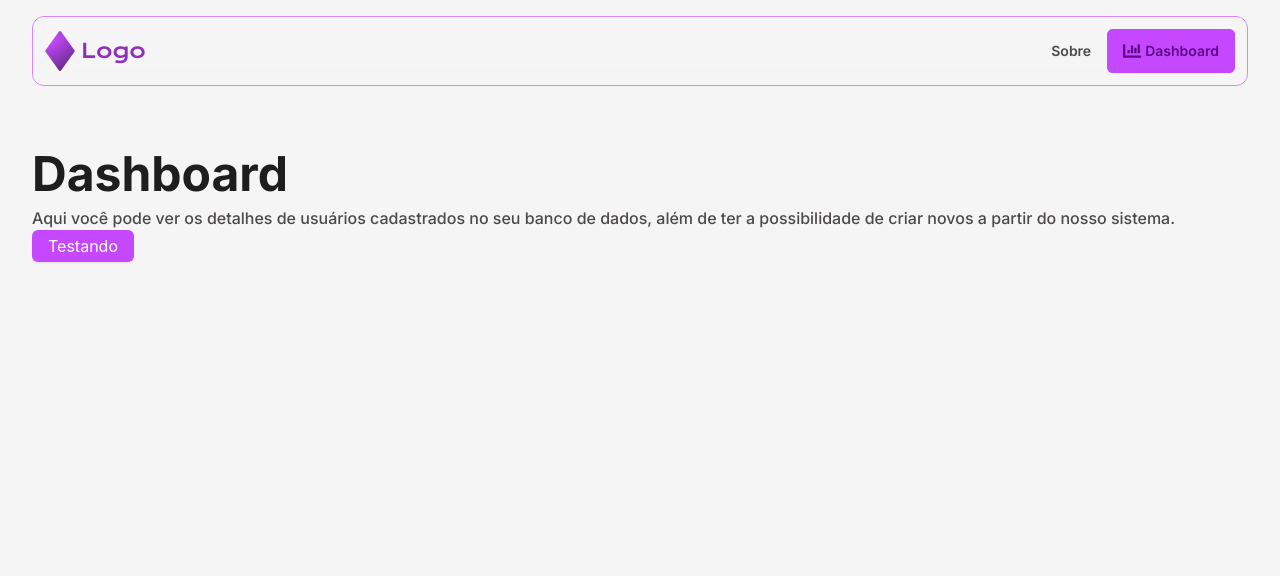
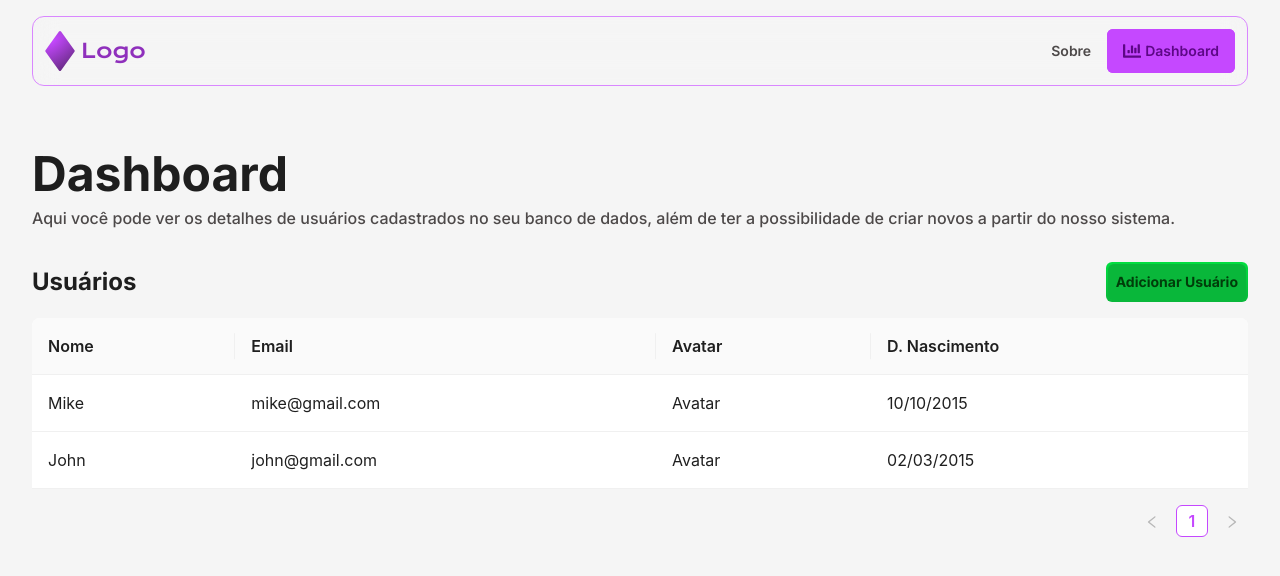
Before and after one commit to PietroRhyan/frontend-test, a Next.js app: page /dashboard in a window 1280 px wide. Shown: the top 576 px of the page. Built offline with nearby package versions, Linux system fonts and the light colour scheme.

Commit message:
feat: add dashboard page implementated with Antd and RJSF

```diff
--- a/package.json
+++ b/package.json
@@ -10,6 +10,10 @@
   },
   "dependencies": {
     "@ant-design/cssinjs": "^1.18.1",
+    "@rjsf/antd": "^5.15.0",
+    "@rjsf/core": "^5.15.0",
+    "@rjsf/utils": "^5.15.0",
+    "@rjsf/validator-ajv8": "^5.15.0",
     "antd": "^5.12.1",
     "eslint-plugin-tailwindcss": "^3.13.0",
     "next": "13.5.4",
--- a/src/app/dashboard/page.tsx
+++ b/src/app/dashboard/page.tsx
@@ -1,19 +1,96 @@
-import { Button } from 'antd'
+'use client'
+
+import { AddUserButton } from '@/components/AddUserButton'
+import { UserForm } from '@/components/UserForm'
+
+import { useState } from 'react'
+
+import { Table } from 'antd'
+import type { ColumnType } from 'antd/es/table'
+
+type DataType = {
+  key: string
+  avatar: string
+  name: string
+  email: string
+  birth: string
+}
+
+const columns: ColumnType<DataType>[] = [
+  {
+    title: 'Nome',
+    dataIndex: 'name',
+    key: 'name',
+  },
+  {
+    title: 'Email',
+    dataIndex: 'email',
+    key: 'email',
+  },
+  {
+    title: 'Avatar',
+    dataIndex: 'avatar',
+    key: 'avatar',
+  },
+  {
+    title: 'D. Nascimento',
+    dataIndex: 'birth',
+    key: 'birth',
+  },
+]
+
+const dataSource: DataType[] = [
+  {
+    key: '1',
+    avatar: 'Avatar',
+    name: 'Mike',
+    email: 'mike@gmail.com',
+    birth: '10/10/2015',
+  },
+  {
+    key: '2',
+    avatar: 'Avatar',
+    name: 'John',
+    email: 'john@gmail.com',
+    birth: '02/03/2015',
+  },
+]
 
 export default function Dashboard() {
+  const [openUserForm, setOpenUserForm] = useState(false)
+
+  function handleOpenUserForm() {
+    setOpenUserForm(!openUserForm)
+  }
+
   return (
     <main>
-      <section className="mx-auto max-w-7xl px-4 pt-[112px] sm:px-8 md:pt-[150px]">
-        <h1 className="mb-2 text-4xl font-bold text-dark-text md:text-5xl">
-          Dashboard
-        </h1>
-        <p className="text-sm font-medium text-text md:text-base">
-          Aqui você pode ver os detalhes de usuários cadastrados no seu banco de
-          dados, além de ter a possibilidade de criar novos a partir do nosso
-          sistema.
-        </p>
+      <section className="mx-auto max-w-7xl space-y-8 px-4 pt-[112px] sm:px-8 md:pt-[150px]">
+        <div className="space-y-2">
+          <h1 className="text-4xl font-bold text-dark-text md:text-5xl">
+            Dashboard
+          </h1>
+          <p className="text-sm font-medium text-text md:text-base">
+            Aqui você pode ver os detalhes de usuários cadastrados no seu banco
+            de dados, além de ter a possibilidade de criar novos a partir do
+            nosso sistema.
+          </p>
+        </div>
 
-        <Button type="primary"> Testando </Button>
+        {openUserForm ? (
+          <UserForm handleOpenUserForm={handleOpenUserForm} />
+        ) : null}
+
+        <div className="space-y-4">
+          <div className="flex items-center justify-between">
+            <h3 className="text-2xl font-bold text-dark-text">Usuários</h3>
+            <AddUserButton
+              title="Adicionar Usuário"
+              handleOpenUserForm={handleOpenUserForm}
+            />
+          </div>
+          <Table dataSource={dataSource} columns={columns} />
+        </div>
       </section>
     </main>
   )
--- a/src/app/providers.tsx
+++ b/src/app/providers.tsx
@@ -1,10 +1,12 @@
 'use client'
 
 import { ReactNode } from 'react'
+
 import { HandleMobileMenuProvider } from '@/context/HandleOpenMobileMenu'
 
 import AntdRegistry from '@/lib/AntdRegistry'
 import { ConfigProvider } from 'antd'
+import { StyleProvider } from '@ant-design/cssinjs'
 import theme from '@/styles/antdThemeConfig'
 
 type ProviderProps = {
@@ -15,7 +17,9 @@ export default function Providers({ children }: ProviderProps) {
   return (
     <AntdRegistry>
       <ConfigProvider theme={theme}>
-        <HandleMobileMenuProvider>{children}</HandleMobileMenuProvider>
+        <StyleProvider>
+          <HandleMobileMenuProvider>{children}</HandleMobileMenuProvider>
+        </StyleProvider>
       </ConfigProvider>
     </AntdRegistry>
   )
--- /dev/null
+++ b/src/components/AddUserButton/index.tsx
@@ -0,0 +1,20 @@
+type AddUserButtonProps = {
+  title: string
+  handleOpenUserForm: () => void
+}
+
+export function AddUserButton({
+  title,
+  handleOpenUserForm,
+}: AddUserButtonProps) {
+  return (
+    <div className="group flex w-fit items-center justify-center rounded-md bg-gradient-to-b from-light-green to-green p-[2px] transition-all duration-200 hover:bg-opacity-80">
+      <button
+        onClick={() => handleOpenUserForm()}
+        className="rounded-md bg-green p-2 text-center text-sm font-bold text-dark-green transition-all duration-200 group-hover:bg-opacity-80 group-hover:text-dark-text"
+      >
+        {title}
+      </button>
+    </div>
+  )
+}
--- /dev/null
+++ b/src/components/UserForm/index.tsx
@@ -0,0 +1,36 @@
+import { Form } from '@rjsf/antd'
+import validator from '@rjsf/validator-ajv8'
+
+import { schema, uiSchema } from '@/lib/form-schema'
+import { FiX } from 'react-icons/fi'
+
+type UserFormProps = {
+  handleOpenUserForm: () => void
+}
+
+export function UserForm({ handleOpenUserForm }: UserFormProps) {
+  return (
+    <>
+      <div
+        role="dialog"
+        aria-modal
+        className="fixed -top-8 left-0 z-50 h-screen w-screen overflow-hidden bg-[#00000030]"
+        onClick={() => handleOpenUserForm()}
+      ></div>
+      <div className="fixed left-1/2 top-[250px] z-[60] min-w-[300px] max-w-md -translate-x-1/2 -translate-y-1/2 space-y-4 rounded-lg border border-gray-200 bg-white p-4 shadow-thin">
+        <div className="flex items-center justify-between">
+          <h3 className="font-semibold text-dark-text">Adicionar Usuário</h3>
+          <button onClick={() => handleOpenUserForm()}>
+            <FiX size={20} />
+          </button>
+        </div>
+        <Form
+          schema={schema}
+          uiSchema={uiSchema}
+          validator={validator}
+          onSubmit={({ formData }) => console.log(formData)}
+        />
+      </div>
+    </>
+  )
+}
--- /dev/null
+++ b/src/lib/form-schema.ts
@@ -0,0 +1,29 @@
+import { RJSFSchema, UiSchema } from '@rjsf/utils'
+
+export const schema: RJSFSchema = {
+  required: ['name', 'email', 'birth'],
+  properties: {
+    avatar: {
+      title: 'Avatar',
+      type: 'string',
+      format: 'data-url',
+    },
+    name: {
+      title: 'Nome',
+      type: 'string',
+    },
+    email: {
+      title: 'Email',
+      type: 'string',
+    },
+    birth: {
+      title: 'Data de Nascimento',
+      type: 'string',
+      format: 'date',
+    },
+  },
+}
+
+export const uiSchema: UiSchema = {
+  'ui:options': {},
+}
--- a/tailwind.config.ts
+++ b/tailwind.config.ts
@@ -1,8 +1,7 @@
 import type { Config } from 'tailwindcss'
 
 const config: Config = {
-  content: ['./src/**/*.tsx'],
-
+  content: ['./src/**/*.{ts,tsx}'],
   theme: {
     extend: {
       colors: {
@@ -18,6 +17,10 @@ const config: Config = {
         'light-purple': '#D987FF',
         purple: '#C548FF',
         'dark-purple': '#5D0786',
+
+        'light-green': '#02DE40',
+        green: '#09B73A',
+        'dark-green': '#013D0A',
       },
       boxShadow: {
         thin: '0 4px 10px 0 #00000005, 0 2px 2px 0 #00000015',
```
Also changed, not shown: 1 other file (tests, documents, lock files or other folders).
